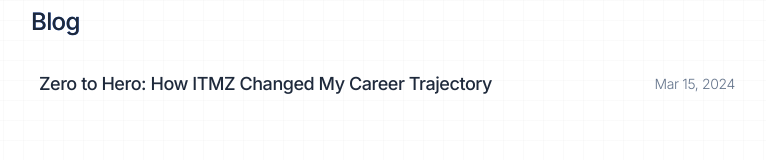
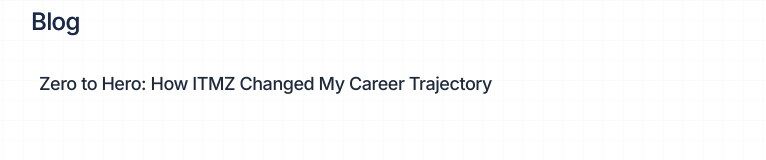
Before and after one commit to tmanzhe/web3, a Next.js app: page /writing in a window 1280 px wide. Shown: the part 140-300 px from the top of the page, without its empty margins (257-1023 px from the left). Built offline with nearby package versions, Linux system fonts and the light colour scheme.

Commit message:
animation

```diff
--- a/src/app/writing/page.tsx
+++ b/src/app/writing/page.tsx
@@ -4,14 +4,12 @@
 type BlogPost = {
   title: string;
   slug: string;
-  date: string;
 };
 
 const blogPosts: BlogPost[] = [
   {
     title: "Zero to Hero: How ITMZ Changed My Career Trajectory",
     slug: "/writing/my-startup-journey",
-    date: "Mar 15, 2024",
   },
 ];
 
@@ -30,13 +28,10 @@
               style={{ animationDelay: `${0.1 * (index + 1)}s` }}
             >
               <div className="w-full flex flex-col">
-                <div className="flex items-center gap-2 justify-between">
+                <div className="flex items-center gap-2">
                   <p className="text-slate-800 dark:text-slate-100 text-lg font-medium tracking-tight group-hover:text-slate-600 dark:group-hover:text-slate-300 transition-colors duration-300 flex items-center gap-2">
                     <span className="opacity-0 w-0 group-hover:w-3 group-hover:opacity-100 transition-all duration-500">→</span>
                     {post.title}
-                  </p>
-                  <p className="text-slate-500 dark:text-slate-400 text-sm tracking-tight">
-                    {post.date}
                   </p>
                 </div>
                 <div className="h-[1px] w-0 bg-slate-300/50 dark:bg-slate-700 mt-2 group-hover:w-full transition-all duration-1000 ease-in-out"></div>
```
